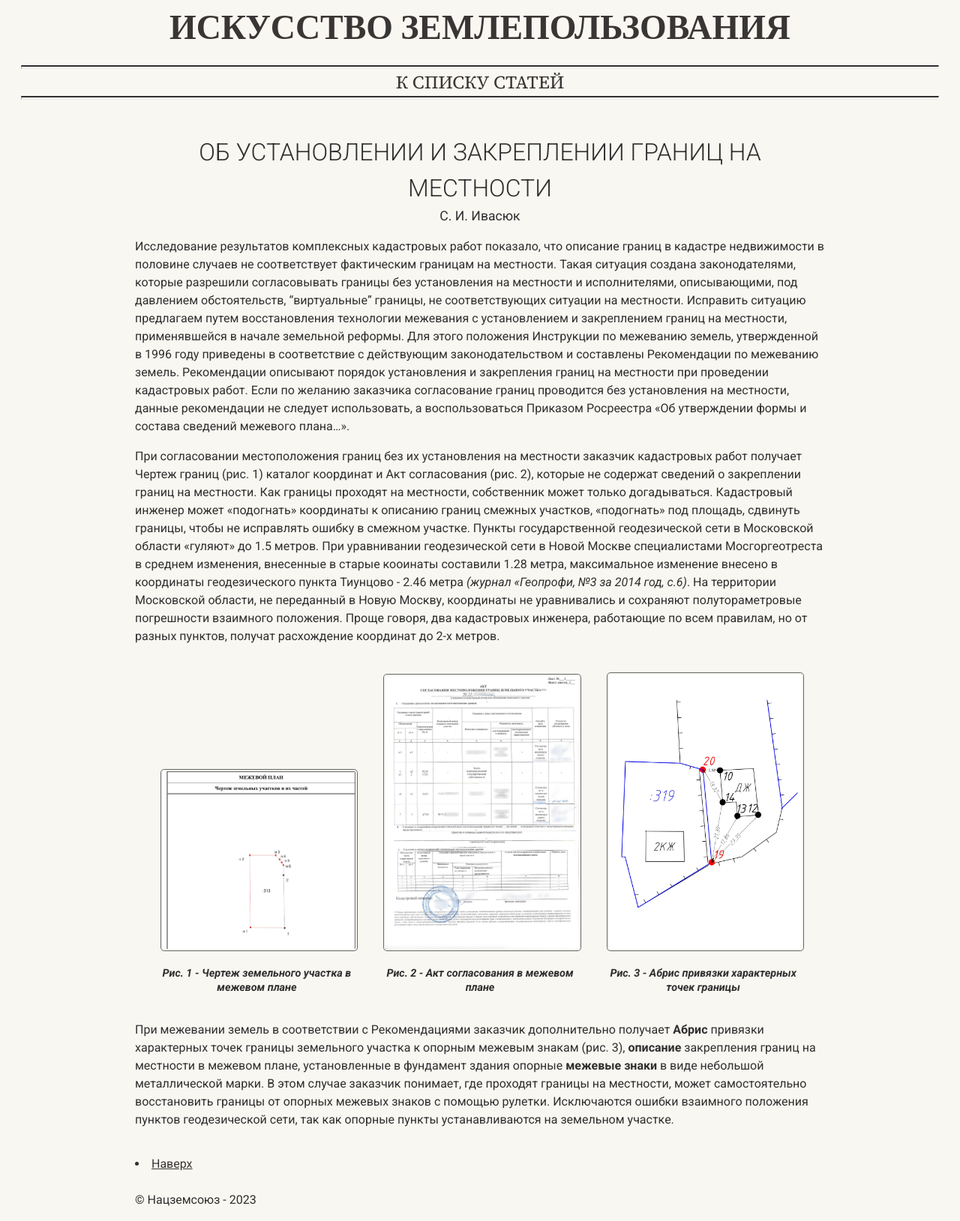
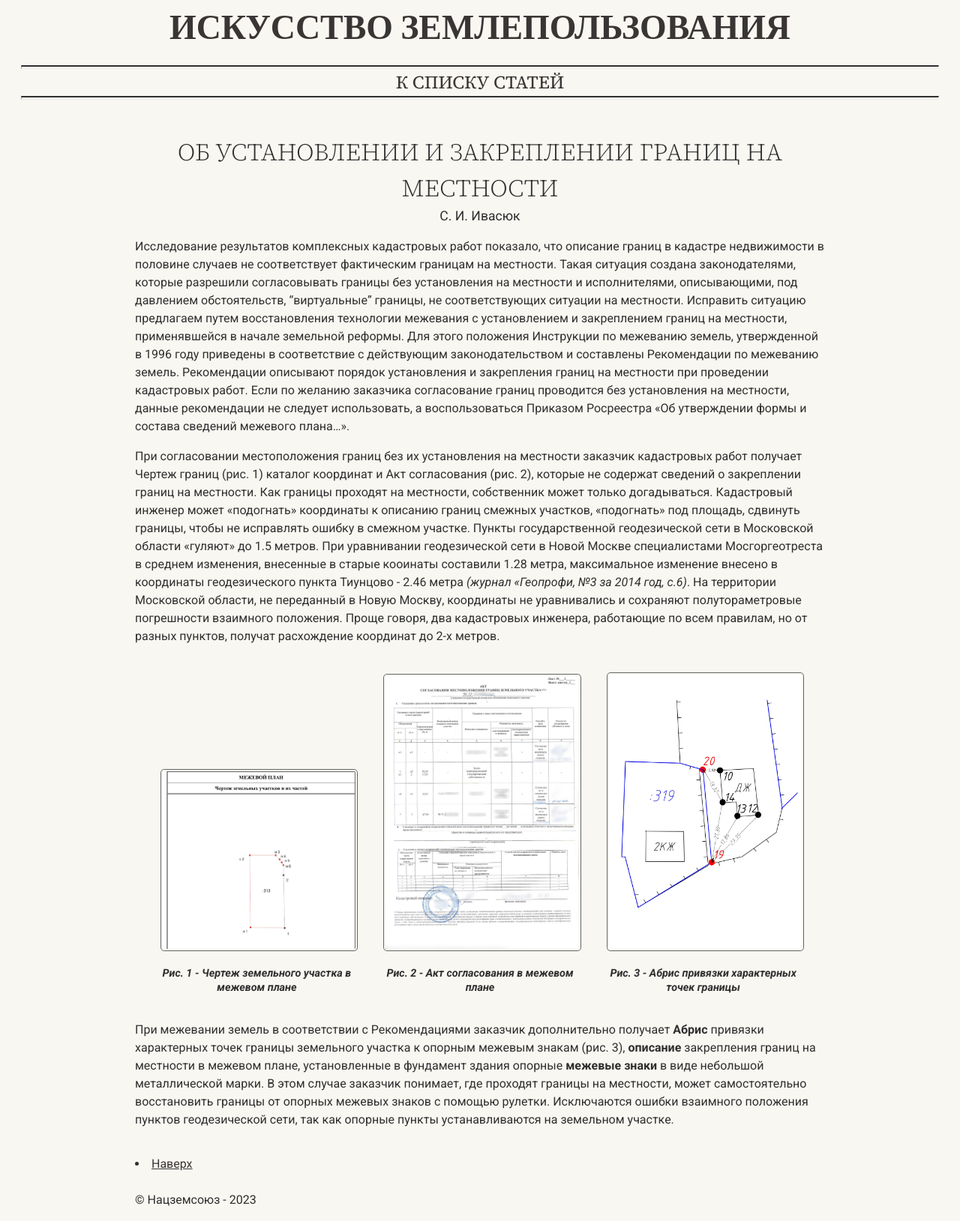
Before and after one commit to SergSi/land-use-art, a Jekyll site: the page built from _articles/o-mejevanii.md, in a window 1280 px wide. Shown: the whole page at 75% size. Built offline with Jekyll 4.4.1, drawn with Linux system fonts in a browser that asks for light colours; some web fonts are replaced.

Commit message:
Update head-doc.html

```diff
--- a/_includes/head-doc.html
+++ b/_includes/head-doc.html
@@ -1,6 +1,6 @@
 <div class="container">
     <div class="center">
-      <h1 style="font-size: 2rem; padding-top: 10px; padding-bottom: 0px; margin-bottom: 0em; font-weight: 300;" id="title">{{ page.title | upcase }}</h1>
+      <h1 style="font-family: 'Source Serif 4', serif; font-size: 2rem; padding-top: 10px; padding-bottom: 0px; margin-bottom: 0em; font-weight: 300;" id="title">{{ page.title | upcase }}</h1>
       {% if page.subtitle %}<h3 class="docsubtitle  sans-serif">{{ page.subtitle }}</h3>{% endif %}
       {% if page.author %}<p class="author">{{ page.author }}</p>{% endif %}
     </div>
```
